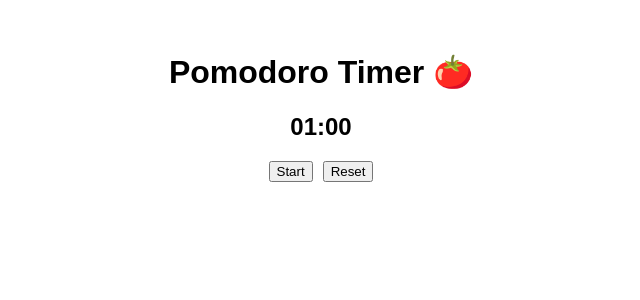
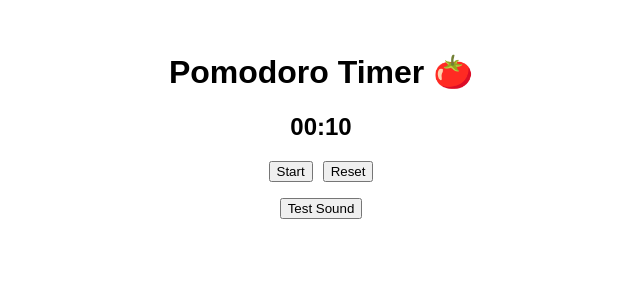
Before and after one commit to piyushgirisingh/pomodoro-timer, a React (Create React App) app in the folder frontend/: page / in a window 1280 px wide. Shown: the top 300 px of the page, without its empty margins (319-959 px from the left). Built offline with nearby package versions, Linux system fonts and the light colour scheme.

Commit message:
Added sound alert on timer completion

```diff
--- a/frontend/src/App.js
+++ b/frontend/src/App.js
@@ -1,11 +1,19 @@
 import React, { useState, useRef, useEffect } from 'react';
 import axios from 'axios';
 
+
+
+
+const ding = new Audio('/sounds/ding.mp3')
 function App() {
-  const [timeLeft, setTimeLeft] = useState(1 * 60); // 25 mins in seconds
+  const [timeLeft, setTimeLeft] = useState(10); // 25 mins in seconds
   const [isRunning, setIsRunning] = useState(false);
   const [message, setMessage] = useState('');
   const timerRef = useRef(null);
+
+  useEffect(() => {
+    ding.load();// Preload the sound
+  }, []);
 
   // Converts seconds to MM:SS format
   const formatTime = (seconds) => {
@@ -20,6 +28,9 @@ function App() {
       timerRef.current = setInterval(() => {
         setTimeLeft((prev) => {
           if (prev === 1) {
+            ding.play().catch((err) => {
+              console.error("🔇 Sound failed to play:", err);
+            });
             clearInterval(timerRef.current);
             setIsRunning(false);
             notifyBackend();
@@ -75,6 +86,8 @@ function App() {
       </div>
 
       <p>{message}</p>
+      {/* 🔔 Test Sound Button */}
+      <button onClick={() => ding.play()}>Test Sound</button>
     </div>
   );
 }
--- a/frontend/src/index.js
+++ b/frontend/src/index.js
@@ -2,7 +2,7 @@ import React from 'react';
 import ReactDOM from 'react-dom/client';
 import './index.css';
 import App from './App';
-import reportWebVitals from './reportWebVitals';
+//import reportWebVitals from './reportWebVitals';
 
 const root = ReactDOM.createRoot(document.getElementById('root'));
 root.render(
@@ -14,4 +14,4 @@ root.render(
 // If you want to start measuring performance in your app, pass a function
 // to log results (for example: reportWebVitals(console.log))
 // or send to an analytics endpoint. Learn more: https://bit.ly/CRA-vitals
-reportWebVitals();
+//reportWebVitals();
```
Also changed, not shown: 1 other file (tests, documents, lock files or other folders).
